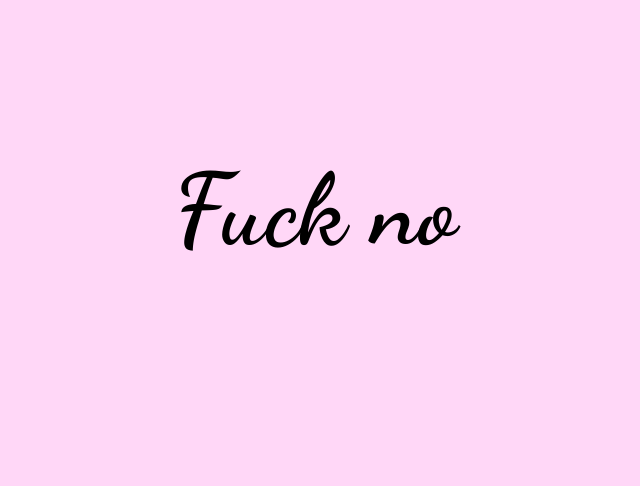
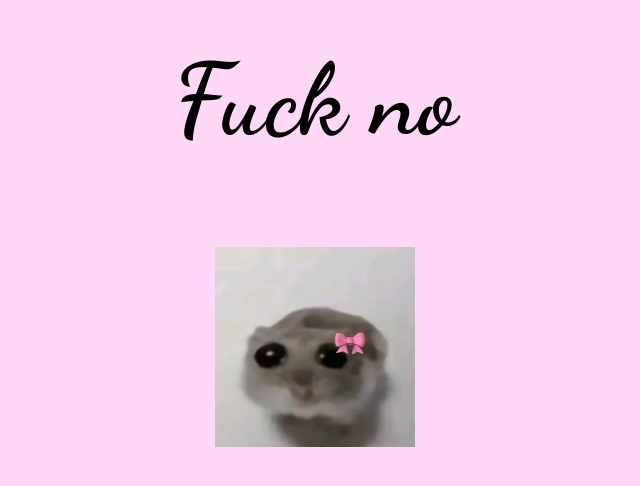
Before and after one commit to soracolx/iamaminor, a plain HTML site: page index.html in a window 1280 px wide. Shown: the part 198-684 px from the top of the page, without its empty margins (325-965 px from the left). Drawn offline with Linux system fonts and the light colour scheme.

Commit message:
Add files via upload

```diff
--- a/index.html
+++ b/index.html
@@ -7,12 +7,20 @@
     <style>
         body {
             display: flex;
+			flex-direction: column;
             justify-content: center;
             align-items: center;
             height: 100vh;
             background-color: #ffd7f7;
-            font-family: 'Roboto', Arial, sans-serif;
+            font-family: Arial, sans-serif;
         }
+
+		h1, img {
+            opacity: 0;
+            transform: scale(0.5);
+            animation: bloom 1.5s ease-out forwards;
+        }
+
         h1 {
             font-size: 100px;
             opacity: 0;
@@ -20,6 +28,15 @@
             animation: bloom 1.5s ease-out forwards;
 			font-family: "Dancing Script", cursive;
         }
+
+		  img {
+            width: 200px;
+            height: 200px;
+            background-color: #ccc;
+            margin-top: 20px;
+            animation-delay: 0.5s;
+        }
+
         @keyframes bloom {
             0% {
                 opacity: 0;
@@ -35,5 +52,6 @@
 </head>
 <body>
     <h1>Fuck no</h1>
+	 <img src="download (15).jpg" alt="download (15)">
 </body>
 </html>
```
Also changed, not shown: download (15).jpg (added).
